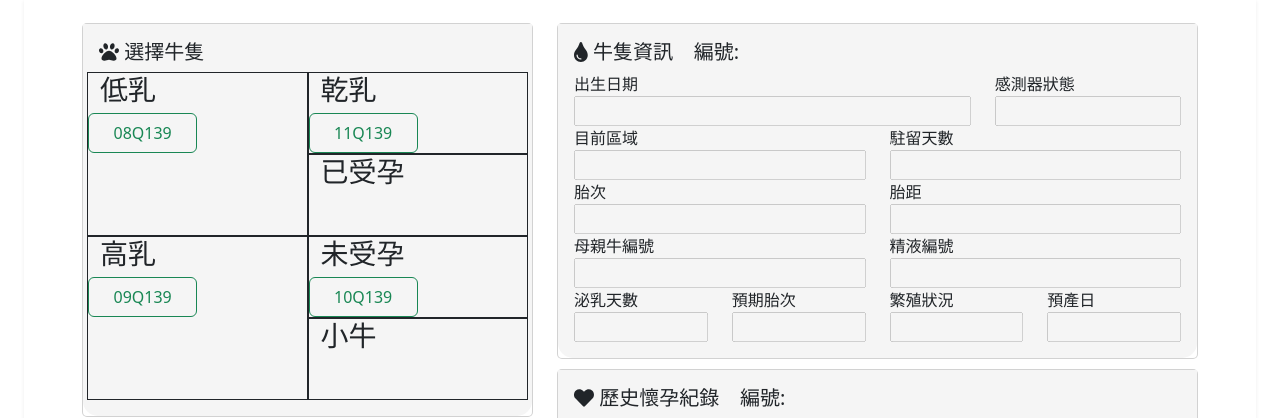
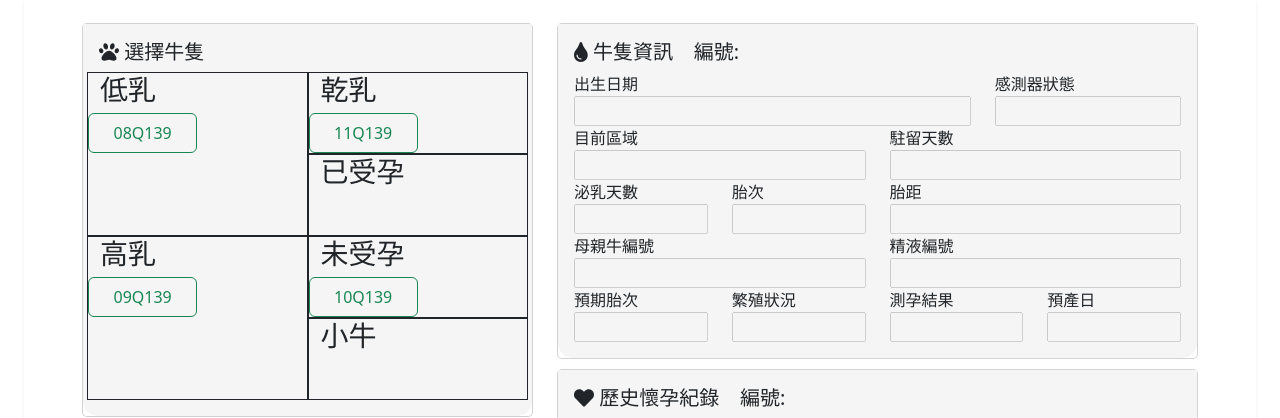
Before and after one commit to B10956004/CowMis, a PHP site: page /fCowId/cowInformation/cowInformation.php in a window 1280 px wide. Shown: the part 67-485 px from the top of the page. Run offline with PHP 8.4, Linux system fonts and the light colour scheme; data comes from the database, SQL or seed files in the repository; some libraries are stand-ins or nearby versions.

Commit message:
revise content

```diff
--- a/fCowId/cowInformation/cowInformation.php
+++ b/fCowId/cowInformation/cowInformation.php
@@ -330,7 +330,11 @@ require_once("../../SQLServer.php"); //注入SQL檔
                                             <p class=\"card-text\">年齡 <br>
                                             <input type=\"text\" class=\"col-12\" disabled> </p>
                                         </div>-->
-                                        <div class=\"col-6\">
+                                        <div class=\"col-3\">
+                                            <p class=\"card-text\">泌乳天數 <br>
+                                            <input type=\"text\" class=\"col-12\" disabled> </p>
+                                        </div>
+                                        <div class=\"col-3\">
                                             <p class=\"card-text\">胎次 <br>
                                             <input type=\"text\" class=\"col-12\" disabled> </p>
                                         </div>
@@ -351,15 +355,15 @@ require_once("../../SQLServer.php"); //注入SQL檔
                                     </div>
                                     <div class=\"row\">
                                         <div class=\"col-3\">
-                                            <p class=\"card-text\">泌乳天數 <br>
-                                            <input type=\"text\" class=\"col-12\" disabled> </p>
-                                        </div>
-                                        <div class=\"col-3\">
                                             <p class=\"card-text\">預期胎次 <br>
                                             <input type=\"text\" class=\"col-12\" disabled> </p>
                                         </div>
                                         <div class=\"col-3\">
                                             <p class=\"card-text\">繁殖狀況<br>
+                                            <input type=\"text\" class=\"col-12\" disabled> </p>
+                                        </div>
+                                        <div class=\"col-3\">
+                                            <p class=\"card-text\">測孕結果<br>
                                             <input type=\"text\" class=\"col-12\" disabled> </p>
                                         </div>
                                         <div class=\"col-3\">
```
